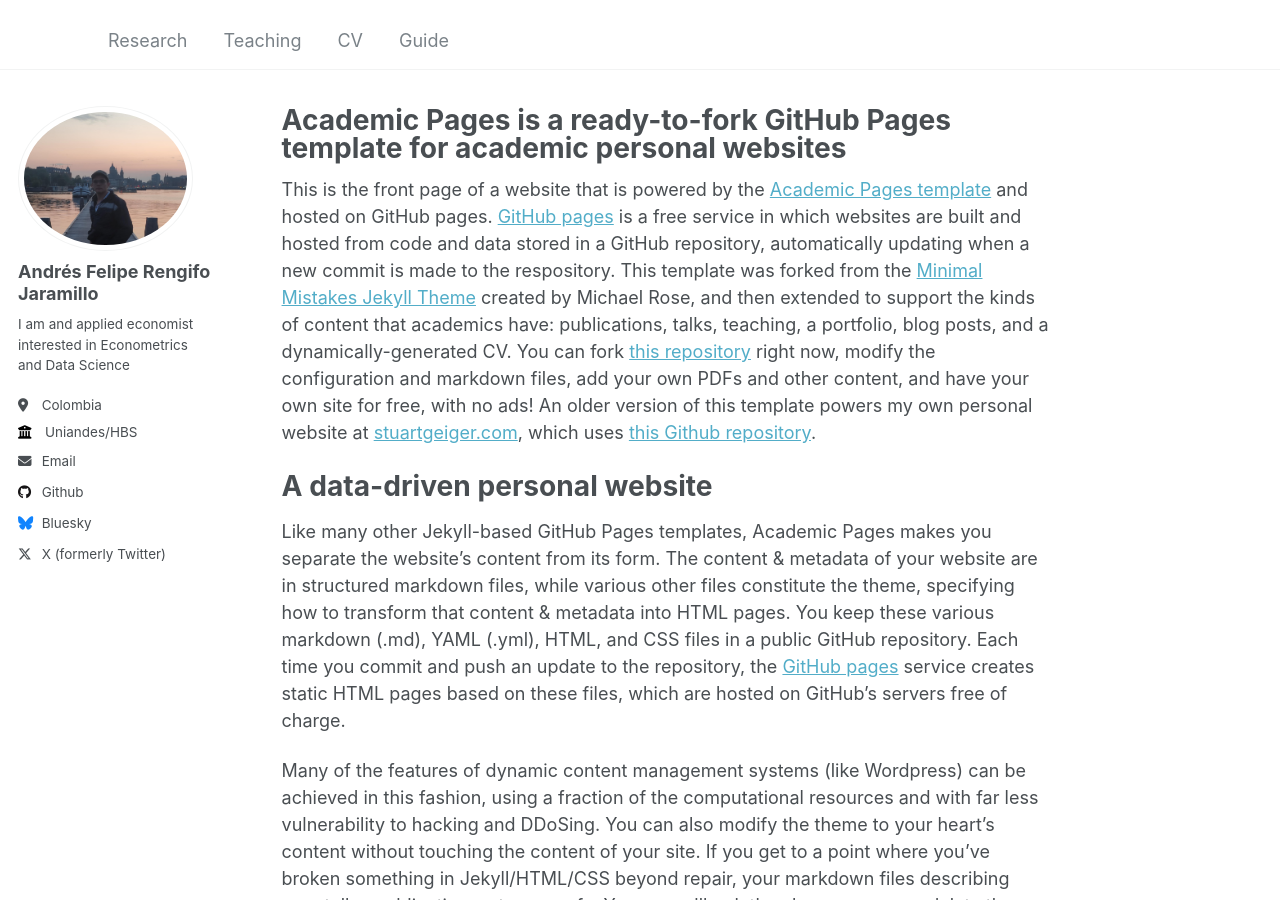
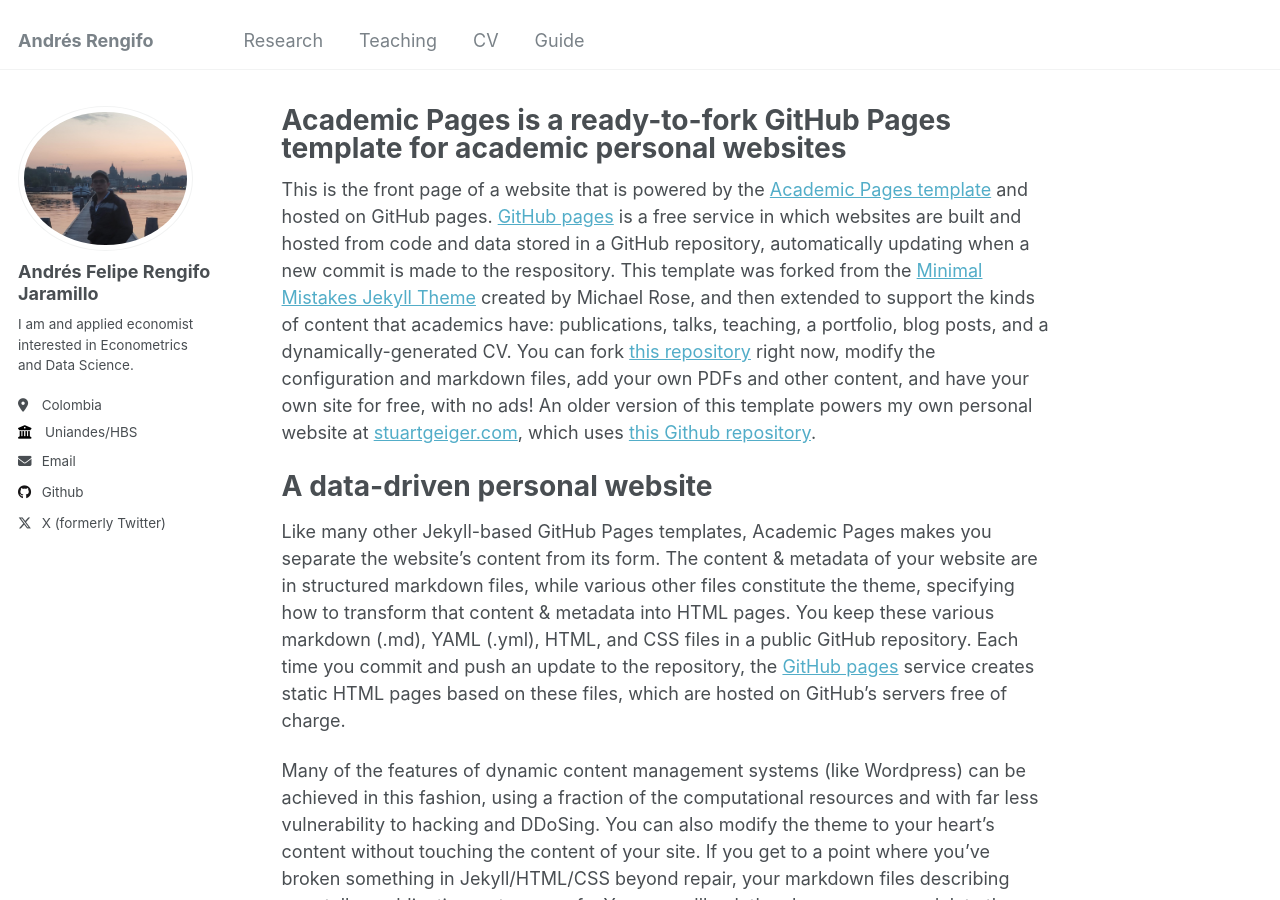
Before and after one commit to RengifoAndres/RengifoAndres.github.io, a Jekyll site: the page built from _pages/about.md, in a window 1280 px wide and 900 px high. Built offline with Jekyll 4.4.1, drawn with Linux system fonts in a browser that asks for light colours.

Commit message:
Update _config.yml

```diff
--- a/_config.yml
+++ b/_config.yml
@@ -8,7 +8,7 @@
 
 # Basic Site Settings
 locale                   : "en-US"
-title                    : ""
+title                    : "Andrés Rengifo"
 title_separator          : "-"
 name                     : &name "Andrés Felipe Rengifo Jaramillo"
 description              : &description "personal description"
@@ -24,7 +24,7 @@ author:
   avatar           : "perfilv2.jpg"
   name             : "Andrés Felipe Rengifo Jaramillo"
   pronouns         : # example: "she/her"
-  bio              : "I am and applied economist interested in Econometrics and Data Science"
+  bio              : "I am and applied economist interested in Econometrics and Data Science."
   location         : "Colombia"
   employer         : "Uniandes/HBS"
   uri              : # URL
@@ -48,7 +48,6 @@ author:
   stackoverflow    : # User number or user number and name (i.e., use "1" or "1/jeff-atwood")
 
   # Social media
-  bluesky          : "bsky.app" # Replace this with you Bluesky username
   facebook         : # Username
   flickr           : # Username
   foursquare       : # Username
```
